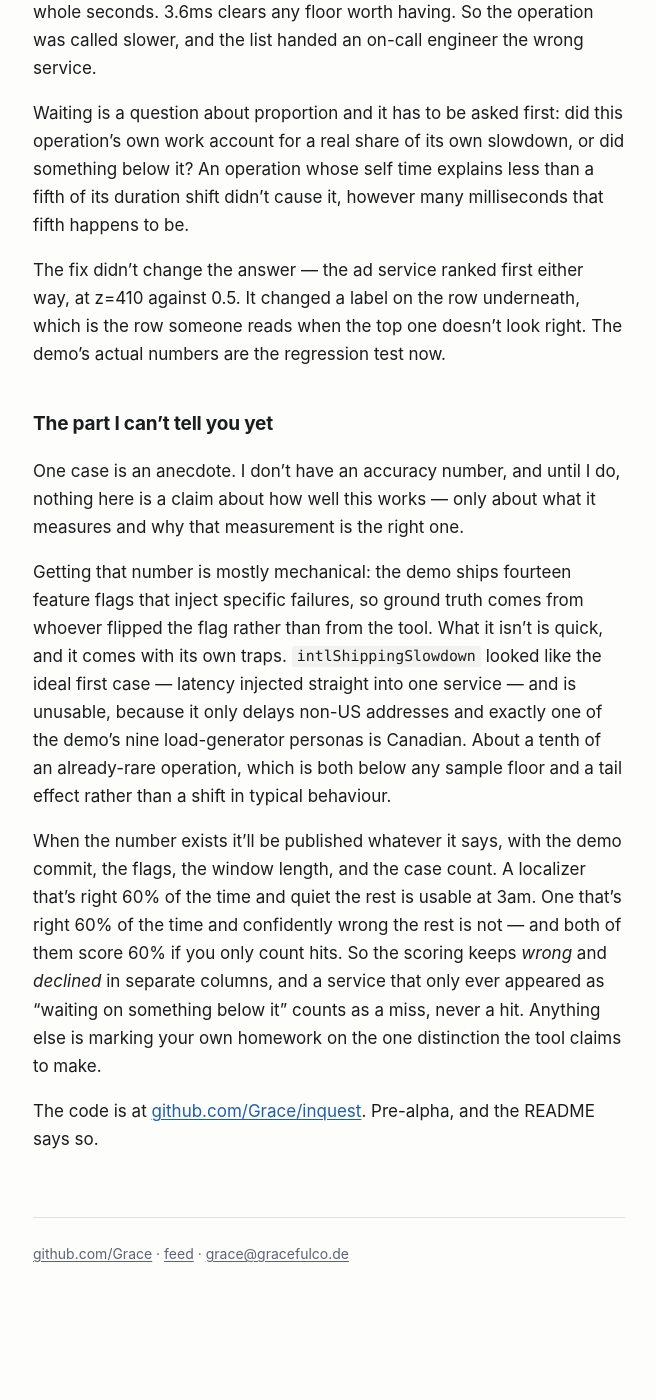
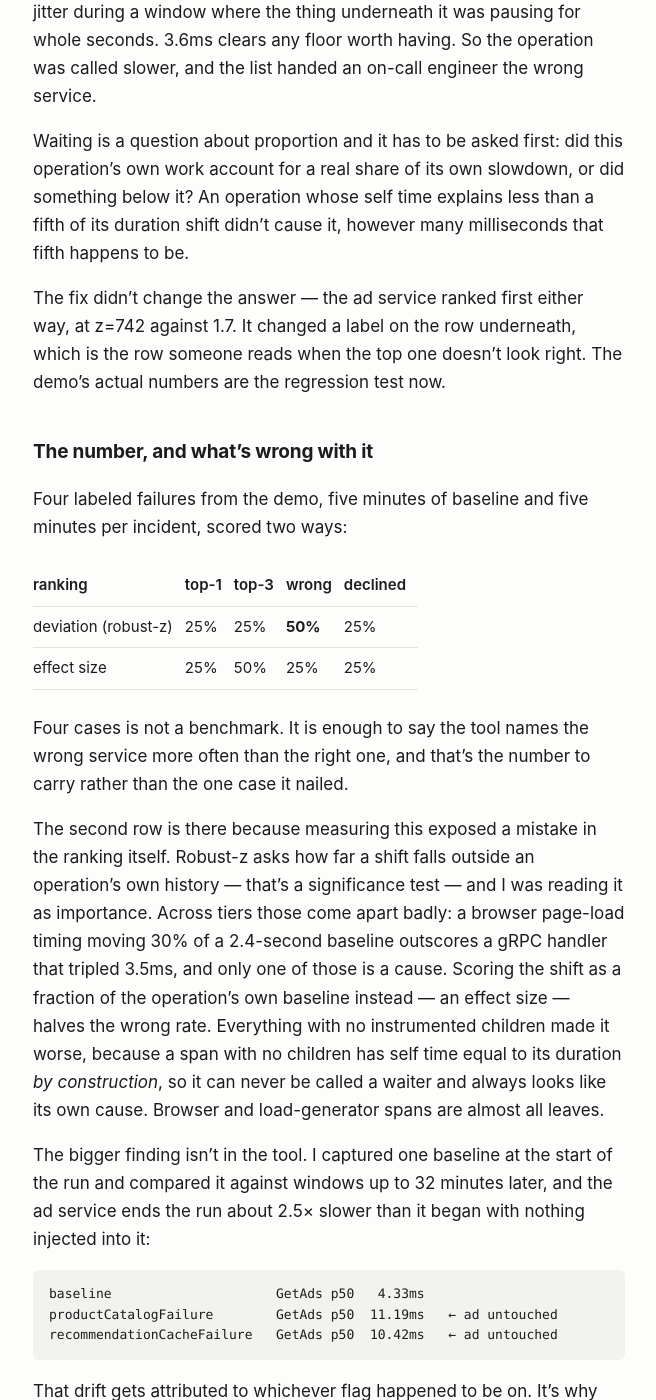
Before and after one commit to Grace/grace.github.io, a Jekyll site: the page built from _posts/2026-09-05-duration-makes-everyone-look-guilty.md, in a window 1280 px wide and 1400 px high, scrolled down 2658 px. Shown: the whole window, without its empty margins (311-967 px from the left). Built offline with Jekyll 4.4.1, drawn with Linux system fonts in a browser that asks for light colours; before the commit the page ends 4019 px from its top, so only the background shows below that; some of the changed text lies outside the part shown.

Commit message:
Give the post its number, from a window whose files still exist
The post promised an accuracy number in a section called "the part I can't tell
you yet." The number exists now, so the section delivers it: four labeled
failures, top-1 25%, and the tool naming the wrong service more often than the
right one.

Every figure in the piece also moves to a window that can be re-run. The
original measurement was real but its capture files had been deleted, which is
the same interview failure as an unverified number by a slower route. The
adManualGc window reproduced: self 4.22ms to 2.10s at z 742 against a runner-up
of 1.7, and the frontend's client span for the identical call moving +2125.1ms
of duration against +9.0ms of its own work.

Two findings were added because they are more interesting than the number. A
span with no instrumented children has self time equal to its duration by
construction, so it can never be called a waiter and always looks like its own
cause — which is why browser and load-generator spans were outranking the
service that broke. And the harness compared one baseline against windows up to
32 minutes later, so service drift got attributed to whichever flag was on; 25%
is published as a floor on the error rate rather than an estimate of it.

index.html gains inquest under things I've built. The Writing list needed no
change — it loops site.posts.

Co-Authored-By: Claude Opus 5 (1M context) <noreply@anthropic.com>
Claude-Session: https://claude.ai/code/session_0132hjeWSnUR8u9RRDCDd5av

````diff
--- a/_posts/2026-09-05-duration-makes-everyone-look-guilty.md
+++ b/_posts/2026-09-05-duration-makes-everyone-look-guilty.md
@@ -58,21 +58,21 @@ ranked.
 The top of the list:
 
 ```
-ad · oteldemo.AdService/GetAds     self 6.96ms → 1.89s     z 410
+ad · oteldemo.AdService/GetAds     self 4.22ms → 2.10s     z 742
 ```
 
-The runner-up scored **0.5**. Not a close call.
+The runner-up scored **1.7**. Not a close call.
 
 And the span that makes the point is the one that didn't rank. The frontend's
 client span for that same call — the outbound side of the identical request —
 moved like this:
 
 ```
-duration   +1885.6ms
-self time     +3.6ms
+duration   +2125.1ms
+self time      +9.0ms
 ```
 
-Its duration moved five hundred times more than its own work did. On a duration
+Its duration moved roughly two hundred times more than its own work did. On a duration
 ranking it's the second-worst thing in the system. On self time it's a service
 sitting patiently on a socket, which is what it actually was.
 
@@ -102,33 +102,70 @@ its duration shift didn't cause it, however many milliseconds that fifth
 happens to be.
 
 The fix didn't change the answer — the ad service ranked first either way, at
-z=410 against 0.5. It changed a label on the row underneath, which is the row
+z=742 against 1.7. It changed a label on the row underneath, which is the row
 someone reads when the top one doesn't look right. The demo's actual numbers are
 the regression test now.
 
-## The part I can't tell you yet
+## The number, and what's wrong with it
 
-One case is an anecdote. I don't have an accuracy number, and until I do, nothing
-here is a claim about how well this works — only about what it measures and why
-that measurement is the right one.
+Four labeled failures from the demo, five minutes of baseline and five minutes
+per incident, scored two ways:
 
-Getting that number is mostly mechanical: the demo ships fourteen feature flags
-that inject specific failures, so ground truth comes from whoever flipped the
-flag rather than from the tool. What it isn't is quick, and it comes with its own
-traps. `intlShippingSlowdown` looked like the ideal first case — latency injected
-straight into one service — and is unusable, because it only delays non-US
-addresses and exactly one of the demo's nine load-generator personas is Canadian.
-About a tenth of an already-rare operation, which is both below any sample floor
-and a tail effect rather than a shift in typical behaviour.
+| ranking | top-1 | top-3 | wrong | declined |
+| --- | --- | --- | --- | --- |
+| deviation (robust-z) | 25% | 25% | **50%** | 25% |
+| effect size | 25% | 50% | 25% | 25% |
 
-When the number exists it'll be published whatever it says, with the demo commit,
-the flags, the window length, and the case count. A localizer that's right 60% of
-the time and quiet the rest is usable at 3am. One that's right 60% of the time and
-confidently wrong the rest is not — and both of them score 60% if you only count
-hits. So the scoring keeps *wrong* and *declined* in separate columns, and a
-service that only ever appeared as "waiting on something below it" counts as a
-miss, never a hit. Anything else is marking your own homework on the one
-distinction the tool claims to make.
+Four cases is not a benchmark. It is enough to say the tool names the wrong
+service more often than the right one, and that's the number to carry rather
+than the one case it nailed.
+
+The second row is there because measuring this exposed a mistake in the ranking
+itself. Robust-z asks how far a shift falls outside an operation's own history —
+that's a significance test — and I was reading it as importance. Across tiers
+those come apart badly: a browser page-load timing moving 30% of a 2.4-second
+baseline outscores a gRPC handler that tripled 3.5ms, and only one of those is a
+cause. Scoring the shift as a fraction of the operation's own baseline instead —
+an effect size — halves the wrong rate. Everything with no instrumented children
+made it worse, because a span with no children has self time equal to its
+duration *by construction*, so it can never be called a waiter and always looks
+like its own cause. Browser and load-generator spans are almost all leaves.
+
+The bigger finding isn't in the tool. I captured one baseline at the start of
+the run and compared it against windows up to 32 minutes later, and the ad
+service ends the run about 2.5× slower than it began with nothing injected into
+it:
+
+```
+baseline                     GetAds p50   4.33ms
+productCatalogFailure        GetAds p50  11.19ms   ← ad untouched
+recommendationCacheFailure   GetAds p50  10.42ms   ← ad untouched
+```
+
+That drift gets attributed to whichever flag happened to be on. It's why the ad
+service tops the ranking in a window about a recommendation-service cache leak —
+a false positive my harness manufactured, not the ranking. So 25% is a floor on
+the error rate, not an estimate of it, and the fix is interleaving a fresh
+baseline between injections instead of reusing one.
+
+Three other things the harness got wrong before the tool got a chance to.
+`cartFailure` only fires inside `EmptyCart`, which sees about three calls a
+minute — 14 samples against a floor of 20, so it can't clear the bar in five
+minutes and it's out of the set. `intlShippingSlowdown` looked like the ideal
+first case and is unusable: it only delays non-US addresses, and exactly one of
+the demo's nine load-generator personas is Canadian. And `productCatalogFailure`
+couldn't fire at all for two runs, because the demo ships it with a targeting
+rule whose branches are *both* `"off"` — and a targeting rule overrides the
+default variant, so flipping the default left the flag disabled while appearing
+to work. It scored as a decline. That was me, not the tool, and it's why every
+case now verifies its own injection and writes the evidence next to the result.
+
+The scoring keeps *wrong* and *declined* in separate columns throughout. A
+localizer that's right 60% of the time and quiet the rest is usable at 3am; one
+that's right 60% and confidently wrong the rest is not, and both score 60% if
+you only count hits. A service that only ever appeared as "waiting on something
+below it" counts as a miss, never a hit — anything else is marking your own
+homework on the one distinction the tool claims to make.
 
 The code is at [github.com/Grace/inquest](https://github.com/Grace/inquest).
 Pre-alpha, and the README says so.
````
Also changed, not shown: index.html (+13 -0 lines).
